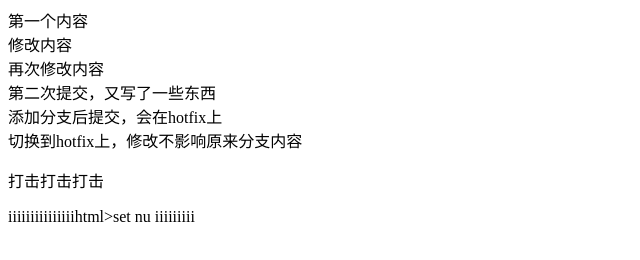
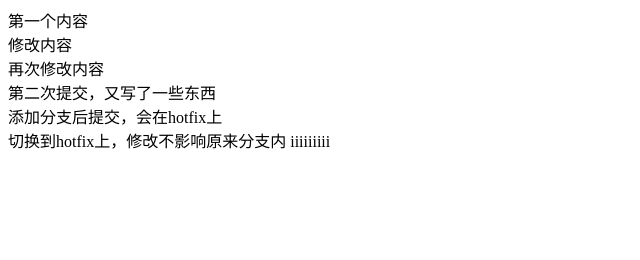
Before and after one commit to duHongXia/itcast, a plain HTML site: page index.html in a window 1280 px wide. Shown: the whole page, without its empty margins (0-640 px from the left). Drawn offline with Linux system fonts and the light colour scheme.

Commit message:
地降低及

```diff
--- a/index.html
+++ b/index.html
@@ -13,7 +13,5 @@ PE html>
 <div>再次修改内容</div>
 <div>第二次提交，又写了一些东西</div>
 <div>添加分支后提交，会在hotfix上</div>
-<div>切换到hotfix上，修改不影响原来分支内容</div>
-<p>打击打击打击</p>
-iiiiiiiiiiiiiiihtml>set nu
+<div>切换到hotfix上，修改不影响原来分支内
 iiiiiiiii
```
